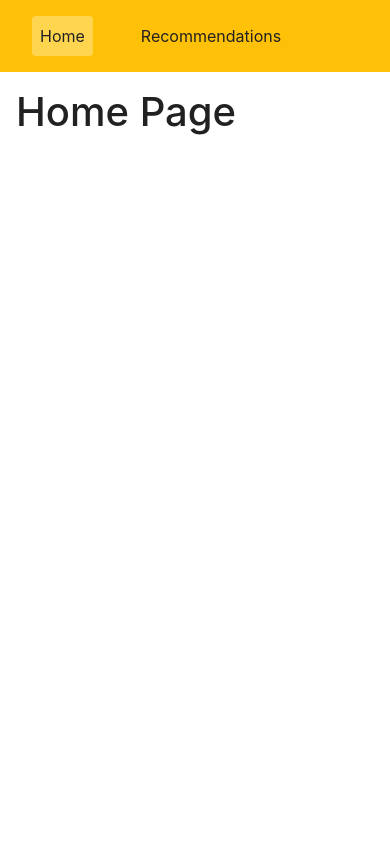
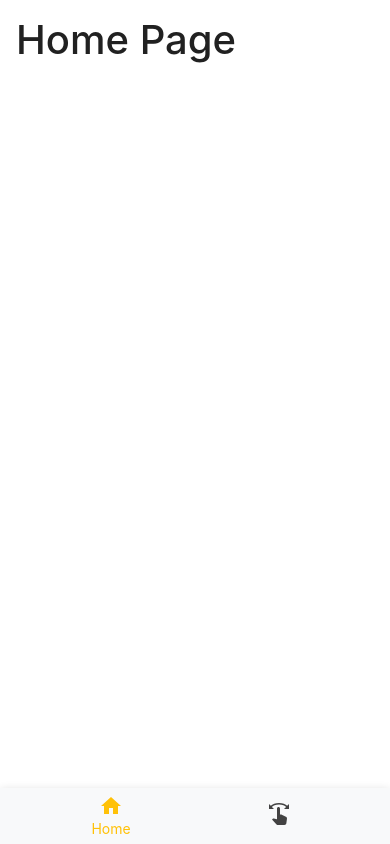
Before and after one commit to stkrolikiewicz/tinder-for-movies, a React (Vite) app: page / in a window 390 px wide. Built offline with nearby package versions, Linux system fonts and the light colour scheme.

Commit message:
feature: add mobile bottom navigation

```diff
--- a/src/layouts/RootLayout.tsx
+++ b/src/layouts/RootLayout.tsx
@@ -1,16 +1,40 @@
 import { NavLink, Outlet } from "react-router-dom";
-import { styled, AppBar, Toolbar, List, ListItem } from "@mui/material";
+import {
+  styled,
+  AppBar,
+  Toolbar,
+  List,
+  ListItem,
+  BottomNavigation,
+  BottomNavigationAction,
+  Paper,
+} from "@mui/material";
+import { Swipe, Home } from "@mui/icons-material";
 import theme from "@/theme";
-import { FC } from "react";
+import { FC, useState } from "react";
 
 const RootContainer = styled("div")({
-  minHeight: "100vh",
+  height: "100vh",
+  maxHeight: "100vh",
   display: "flex",
   flexDirection: "column",
 });
 
 const StyledAppBar = styled(AppBar)({
   boxShadow: "none",
+  [theme.breakpoints.down("md")]: {
+    display: "none",
+  },
+});
+
+const StyledPaper = styled(Paper)({
+  position: "fixed",
+  bottom: 0,
+  left: 0,
+  right: 0,
+  [theme.breakpoints.up("md")]: {
+    display: "none",
+  },
 });
 
 const MainWrapper = styled("main")({
@@ -18,6 +42,15 @@ const MainWrapper = styled("main")({
   flexDirection: "column",
   padding: theme.spacing(2),
   gap: theme.spacing(2),
+  flexGrow: 1,
+  overflowY: "auto",
+  [theme.breakpoints.up("md")]: {
+    paddingTop: theme.spacing(11),
+    maxHeight: "100vh",
+  },
+  [theme.breakpoints.down("md")]: {
+    maxHeight: "calc(100vh - 56px)",
+  },
 });
 
 const NavigationList = styled(List)({
@@ -38,13 +71,13 @@ const NavigationLink = styled(NavLink)({
 });
 
 const navigationLinks = [
-  { to: "/", text: "Home" },
-  { to: "recommendations", text: "Recommendations" },
+  { to: "/", text: "Home", icon: <Home /> },
+  { to: "recommendations", text: "Recommendations", icon: <Swipe /> },
 ];
 
 const AppNavigation: FC = () => {
   return (
-    <StyledAppBar position="static">
+    <StyledAppBar position="fixed">
       <Toolbar>
         <nav>
           <NavigationList>
@@ -71,6 +104,30 @@ const AppNavigation: FC = () => {
   );
 };
 
+const MobileAppNavigation: FC = () => {
+  const [activeLink, setActiveLink] = useState<string>("/");
+  const handleChange = (_event: unknown, newValue: string) => {
+    setActiveLink(newValue);
+  };
+  return (
+    <StyledPaper elevation={3}>
+      <BottomNavigation value={activeLink} onChange={handleChange}>
+        {navigationLinks.map((link) => (
+          <BottomNavigationAction
+            key={link.to}
+            label={link.text}
+            icon={link.icon}
+            value={link.to}
+            component={NavigationLink}
+            to={link.to}
+            viewTransition
+          />
+        ))}
+      </BottomNavigation>
+    </StyledPaper>
+  );
+};
+
 const RootLayout: FC = () => {
   return (
     <RootContainer>
@@ -78,6 +135,7 @@ const RootLayout: FC = () => {
       <MainWrapper>
         <Outlet />
       </MainWrapper>
+      <MobileAppNavigation />
     </RootContainer>
   );
 };
```
